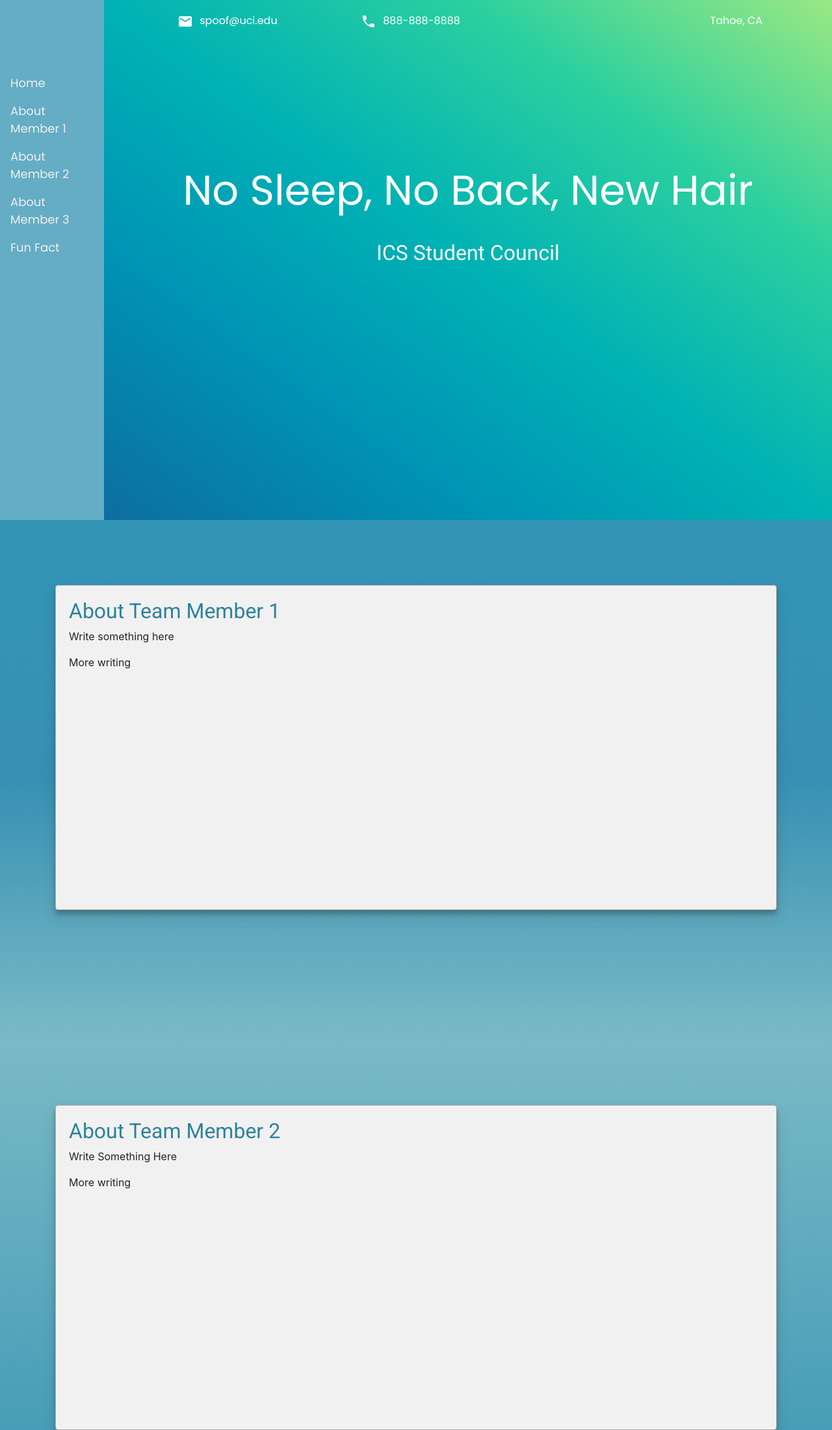
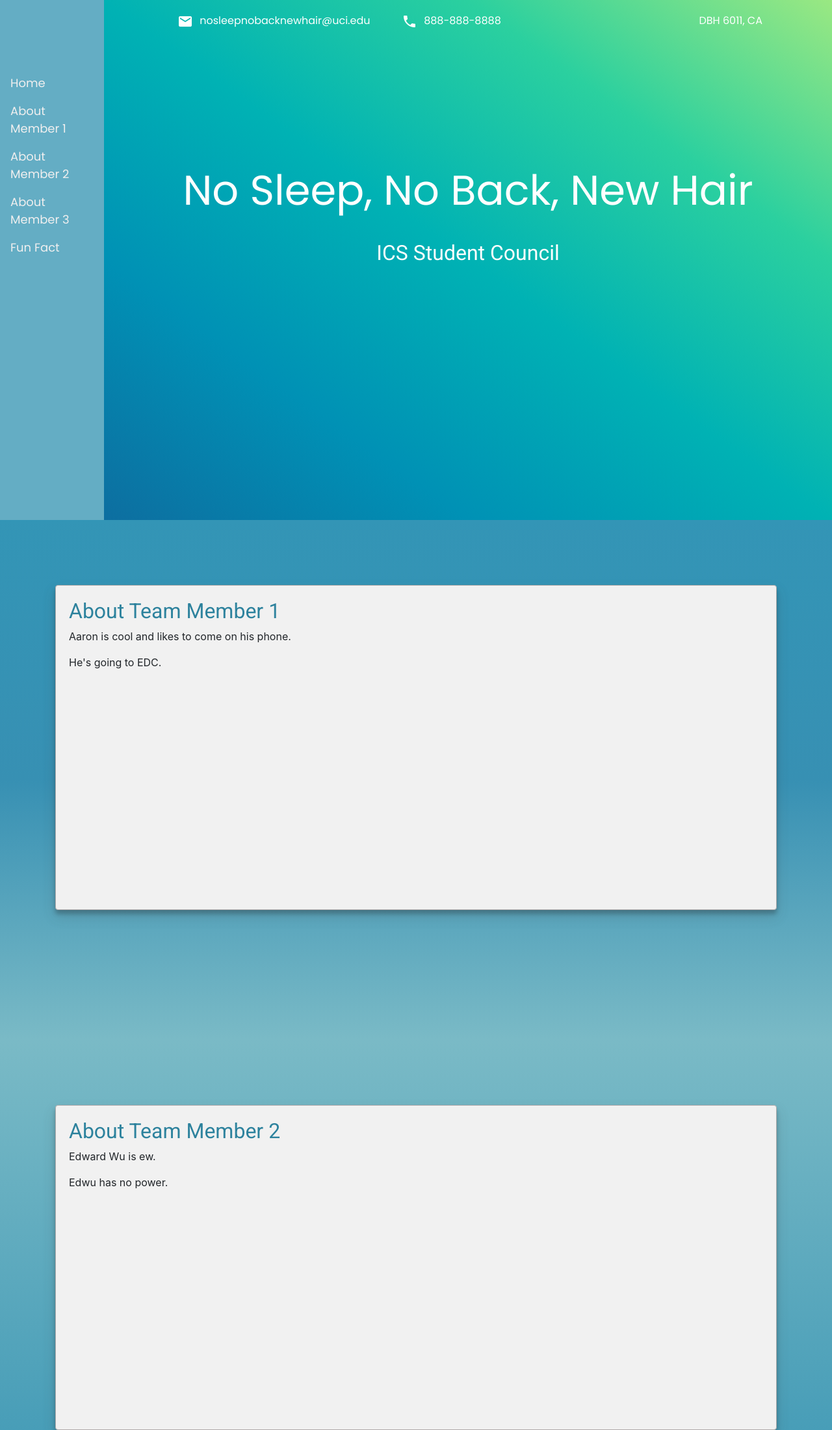
Before and after one commit to quachjennifer/Git-Github-Workshop-Team-3, a plain HTML site: page index.html in a window 1280 px wide. Shown: the top 2200 px of the page at 65% size. Drawn offline with nearby package versions, Linux system fonts and the light colour scheme.

Commit message:
add member info

```diff
--- a/index.html
+++ b/index.html
@@ -55,7 +55,7 @@
           <span class="material-icons">
             email
           </span>
-         spoof@uci.edu
+         nosleepnobacknewhair@uci.edu
         </span>
 
         <span>
@@ -69,7 +69,7 @@
           <span class="material-icons">
             location on
           </span>
-         Tahoe, CA
+         DBH 6011, CA
         </span>
 
       </div>
@@ -96,9 +96,9 @@
       <div class="container">
         <div class="page-section">
           <h2>About Team Member 1</h2>
-          <p>Write something here</p>
+          <p>Aaron is cool and likes to come on his phone.</p>
 
-          <p>More writing
+          <p>He's going to EDC.
           </p>
         </div>
       </div>
@@ -109,9 +109,9 @@
         <div class="container">
           <div class="page-section">
             <h2>About Team Member 2</h2>
-            <p>Write Something Here</p>
+            <p>Edward Wu is ew.</p>
 
-            <p>More writing
+            <p>Edwu has no power.
             </p>
           </div>
         </div>
@@ -122,9 +122,9 @@
         <div class="container">
           <div class="page-section">
             <h2>About Team Member 3</h2>
-            <p>Write Something Here</p>
+            <p>Team leader Anna. Mrs Dictatorship</p>
 
-            <p>More writing
+            <p>She needs sleep.
             </p>
           </div>
         </div>
```
